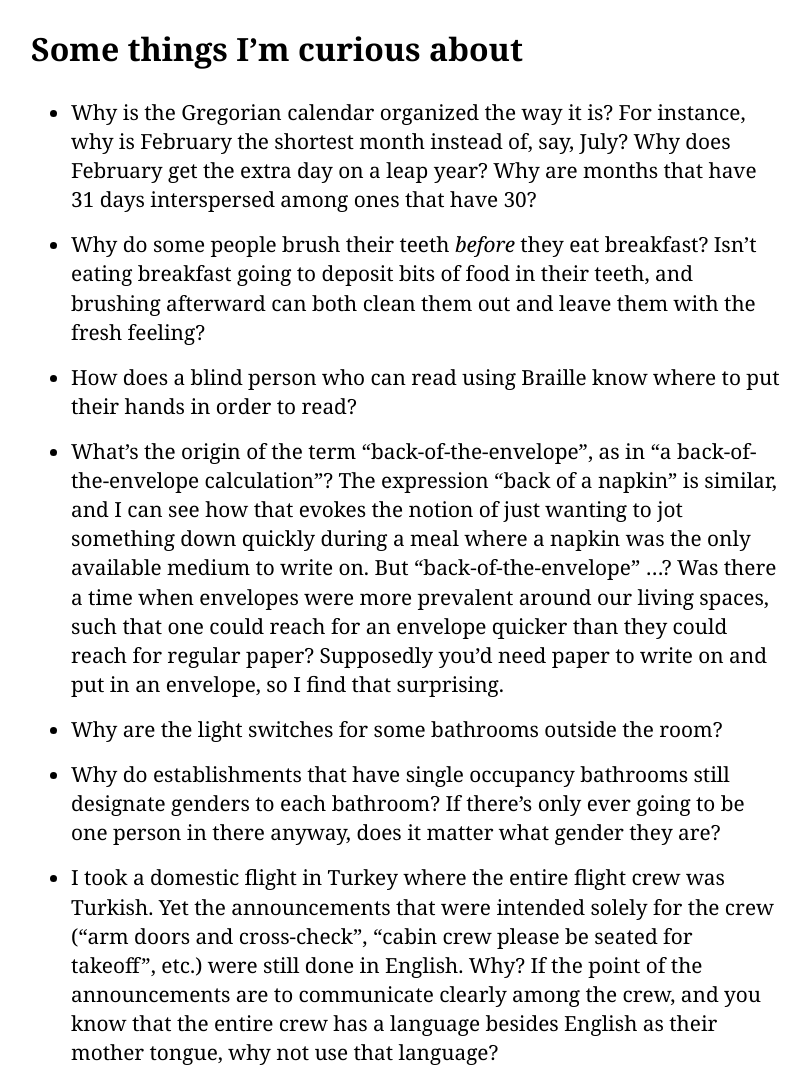
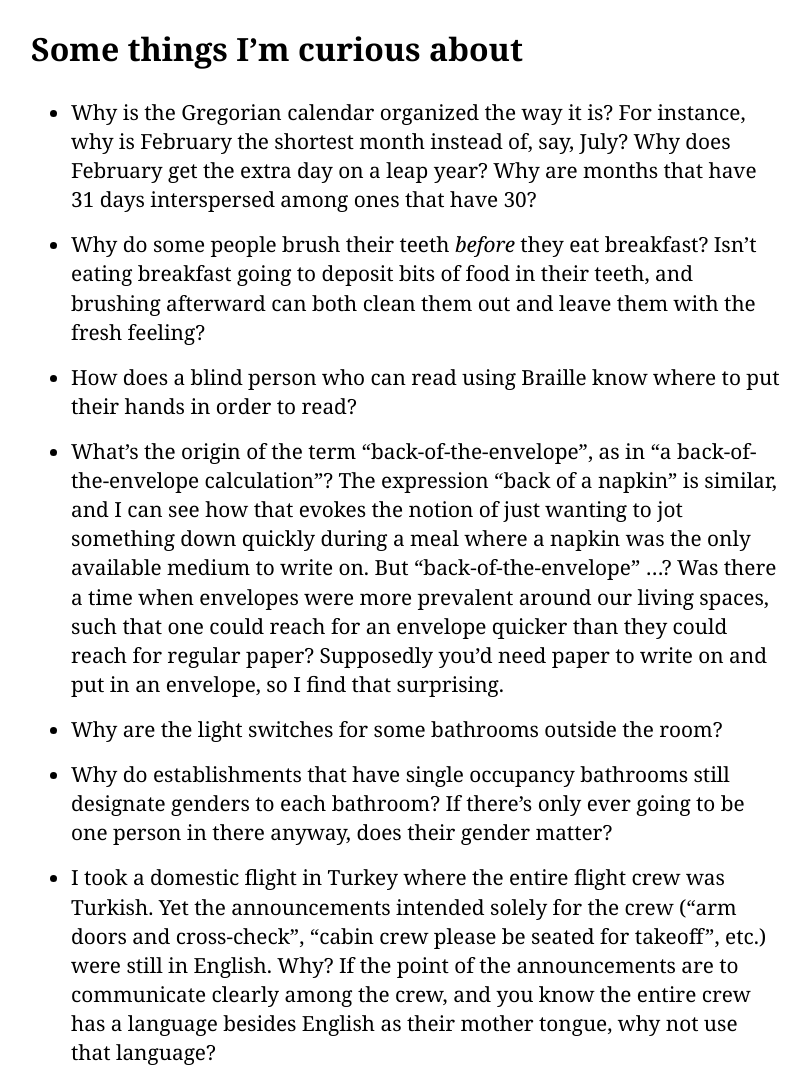
Before and after one commit to koralcem/personal-site, a Jekyll site: the page built from _posts/2019-05-15-questions.md, in a window 1280 px wide. Shown: the whole page, without its empty margins (234-1045 px from the left). Built offline with Jekyll 4.4.1, drawn with Linux system fonts in a browser that asks for light colours.

Commit message:
Minor edits to curiosity questions

```diff
--- a/_posts/2019-05-15-questions.md
+++ b/_posts/2019-05-15-questions.md
@@ -11,5 +11,5 @@ tag: thoughts
 - How does a blind person who can read using Braille know where to put their hands in order to read?
 - What’s the origin of the term “back-of-the-envelope”, as in “a back-of-the-envelope calculation”? The expression “back of a napkin” is similar, and I can see how that evokes the notion of just wanting to jot something down quickly during a meal where a napkin was the only available medium to write on. But “back-of-the-envelope” …? Was there a time when envelopes were more prevalent around our living spaces, such that one could reach for an envelope quicker than they could reach for regular paper? Supposedly you’d need paper to write on and put in an envelope, so I find that surprising.
 - Why are the light switches for some bathrooms outside the room?
-- Why do establishments that have single occupancy bathrooms still designate genders to each bathroom? If there’s only ever going to be one person in there anyway, does it matter what gender they are?
-- I took a domestic flight in Turkey where the entire flight crew was Turkish. Yet the announcements that were intended solely for the crew (“arm doors and cross-check”, “cabin crew please be seated for takeoff”, etc.) were still done in English. Why? If the point of the announcements are to communicate clearly among the crew, and you know that the entire crew has a language besides English as their mother tongue, why not use that language?
+- Why do establishments that have single occupancy bathrooms still designate genders to each bathroom? If there’s only ever going to be one person in there anyway, does their gender matter?
+- I took a domestic flight in Turkey where the entire flight crew was Turkish. Yet the announcements intended solely for the crew (“arm doors and cross-check”, “cabin crew please be seated for takeoff”, etc.) were still in English. Why? If the point of the announcements are to communicate clearly among the crew, and you know the entire crew has a language besides English as their mother tongue, why not use that language?
```
